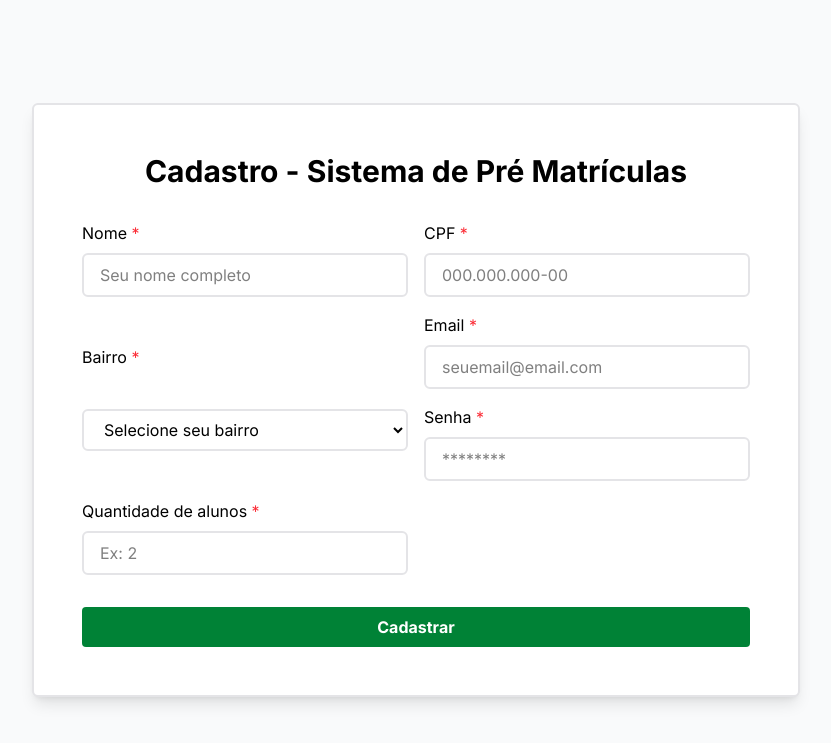
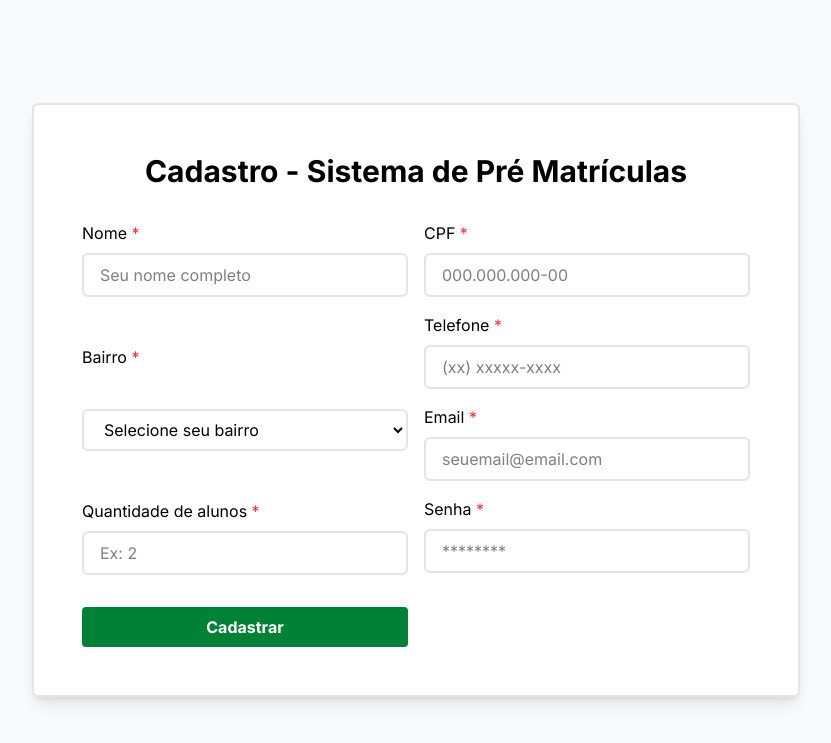
Before and after one commit to Ithyel-Cavalcante/sistema-prematriculas, a PHP site: page /cadastro.php in a window 1280 px wide. Shown: the top 743 px of the page, without its empty margins (224-1055 px from the left). Run offline with PHP 8.4, Linux system fonts and the light colour scheme; data that the repository does not hold is empty.

Commit message:
Telefone do usuário

```diff
--- a/tela-login/cadastro.php
+++ b/tela-login/cadastro.php
@@ -112,6 +112,19 @@ $lista_bairros = buscarBairros($mysqli);
             />
           </div>
 
+          <div class="flex flex-col gap-4">
+          <div class="flex flex-col gap-2">
+            <label>Telefone <span class="text-red-500">*</span></label>
+            <input
+              class="w-full px-4 py-2 rounded-md border-2 border-zinc-200 outline-green-400"
+              name="telefone_usuario"
+              type="tel"
+              placeholder="(xx) xxxxx-xxxx"
+              maxlength="11"
+              required
+            />
+          </div>
+
           <div class="flex flex-col gap-2">
             <label>Email <span class="text-red-500">*</span></label>
             <input
```
Also changed, not shown: tela-login/acoes_login.php (+5 -3 lines).
